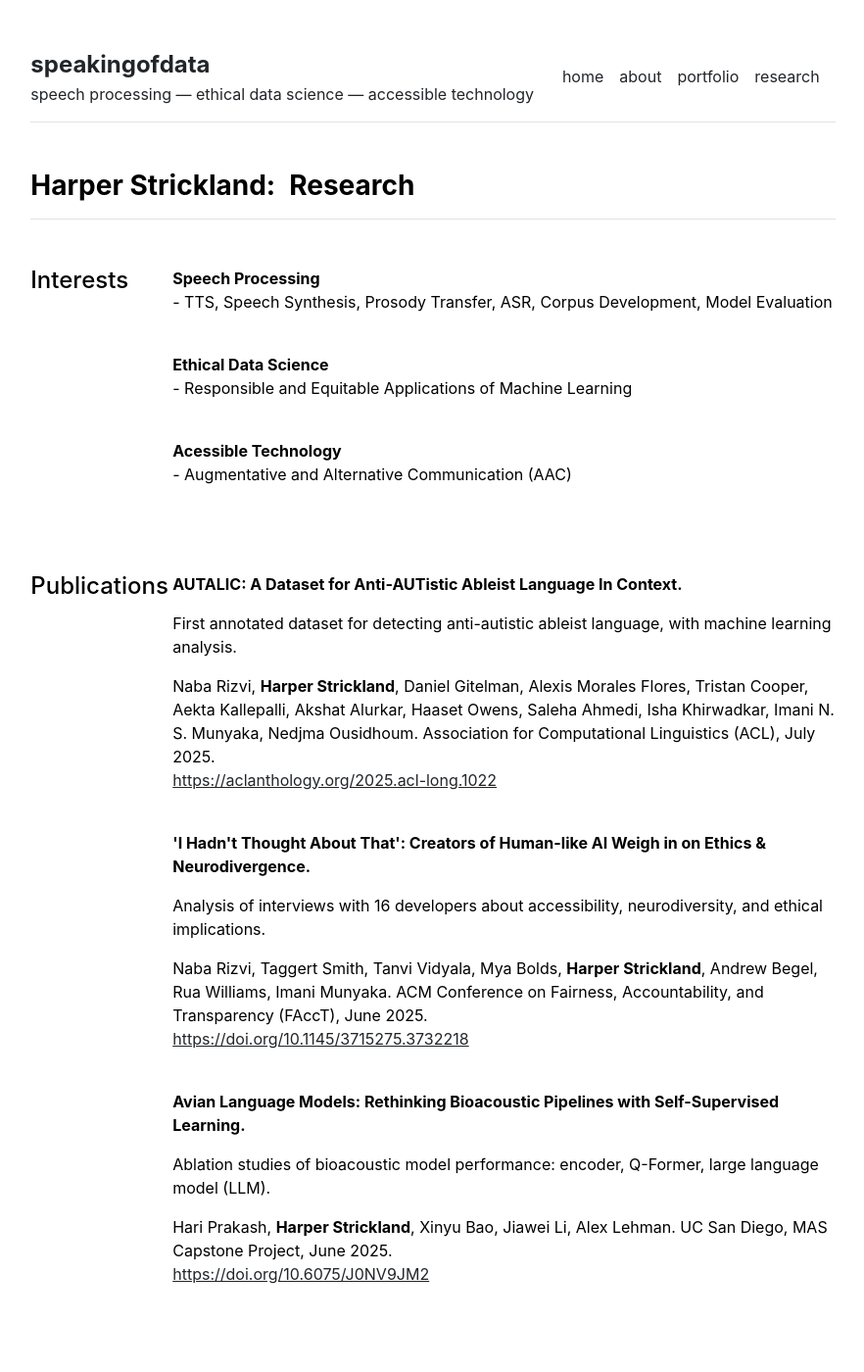
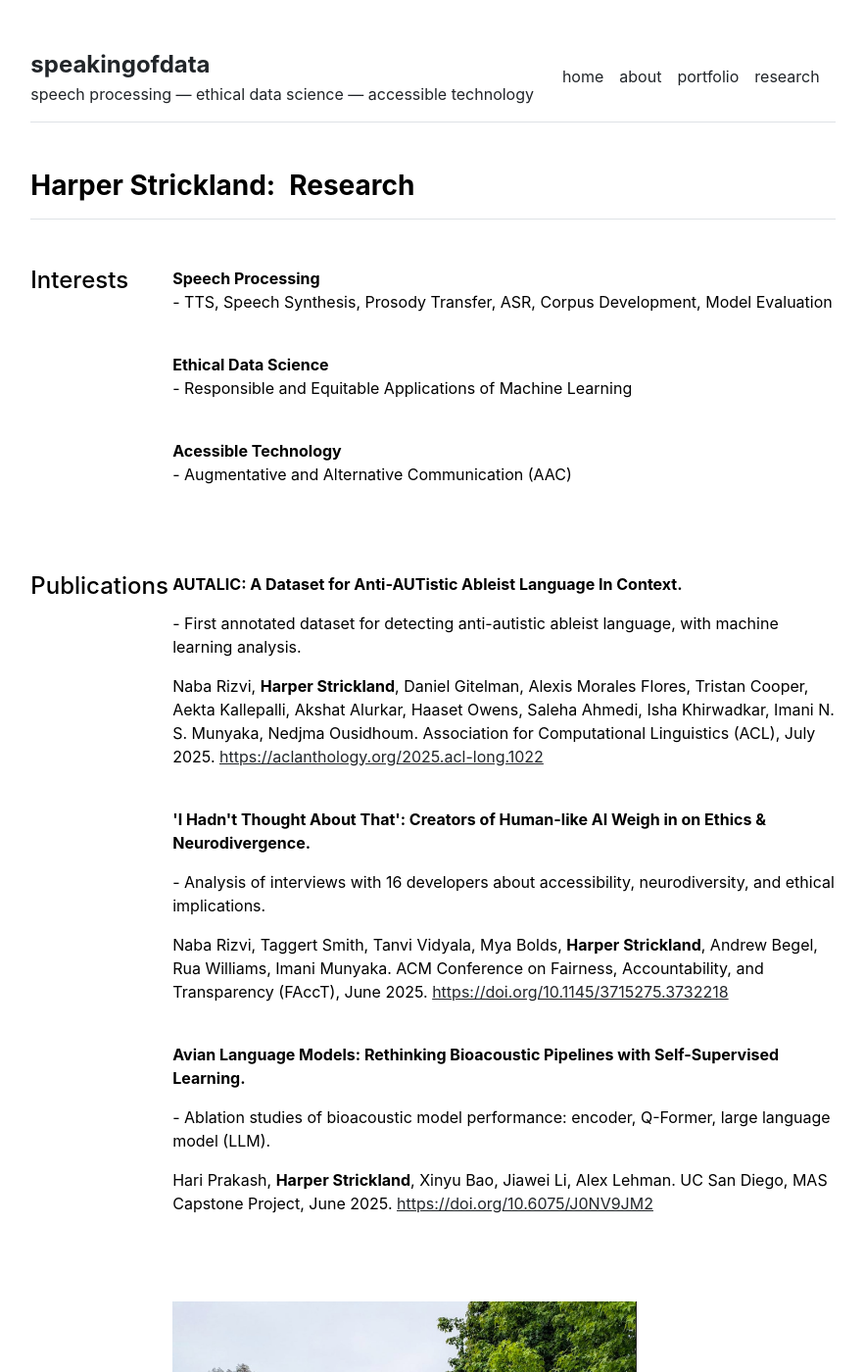
Before and after one commit to speakingofdata/speakingofdata.github.io, a Jekyll site: the page built from research.md, in a window 1280 px wide and 1400 px high. Shown: the whole window at 98% size, without its empty margins (198-1080 px from the left). Built offline with Jekyll 4.4.1, drawn with Linux system fonts in a browser that asks for light colours.

Commit message:
Update research.html

```diff
--- a/_layouts/research.html
+++ b/_layouts/research.html
@@ -26,9 +26,8 @@ layout: default
       <div class="col-md-10">
         {% for section in site.data.research.publications %}
           <p class="fw-bold">{{ section.title }}.</p>
-          <p style=”padding: 0px; margin: 5px;”>{{ section.description }}</p>
-          <p style=”padding: 0px; margin: 0px;”>{{ section.authors }}. {{ section.source }}, {{ section.date }}.<br>
-          <a href={{ section.url }}>{{ section.url }}</a></p>
+          <p style=”padding: 0px; margin: 5px;”>- {{ section.description }}</p>
+          <p style=”padding: 0px; margin: 0px;”>{{ section.authors }}. {{ section.source }}, {{ section.date }}. <a href={{ section.url }}>{{ section.url }}</a></p>
           <br>
         {% endfor %}
       </div>
```
